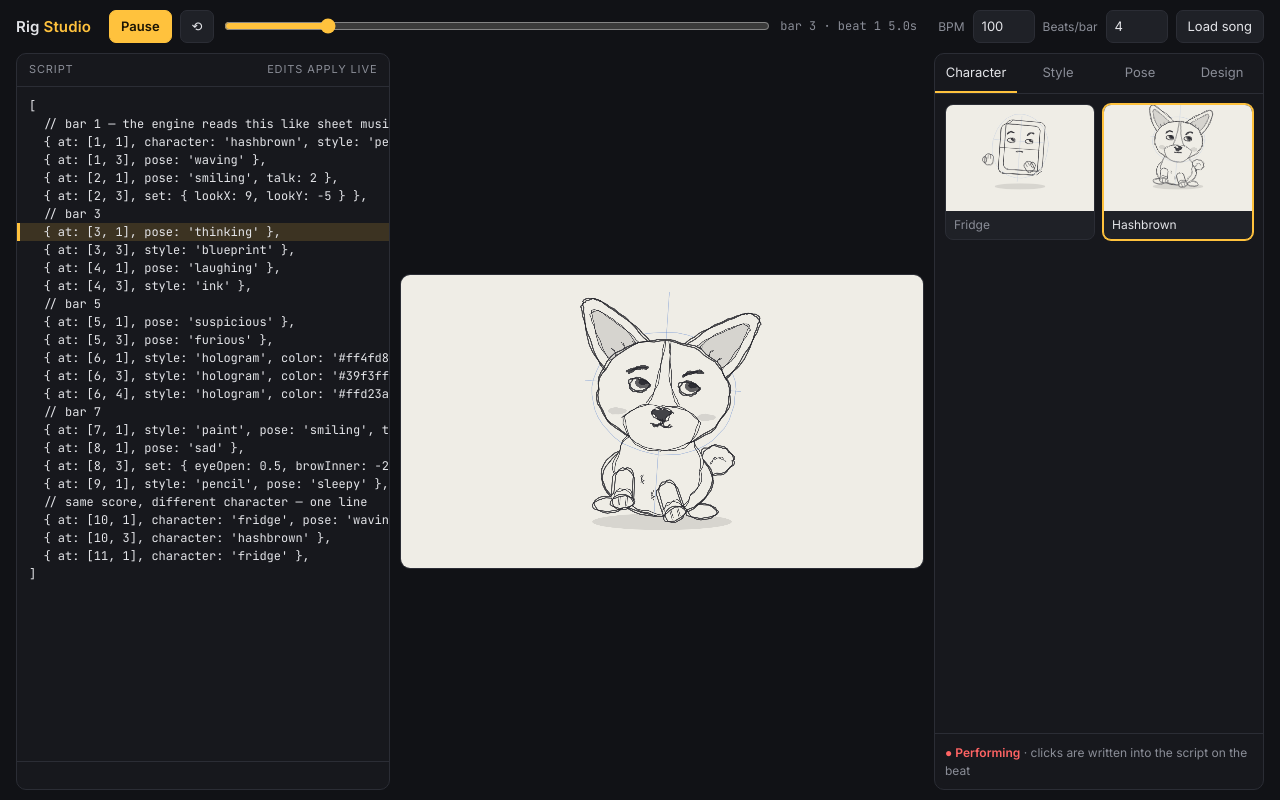
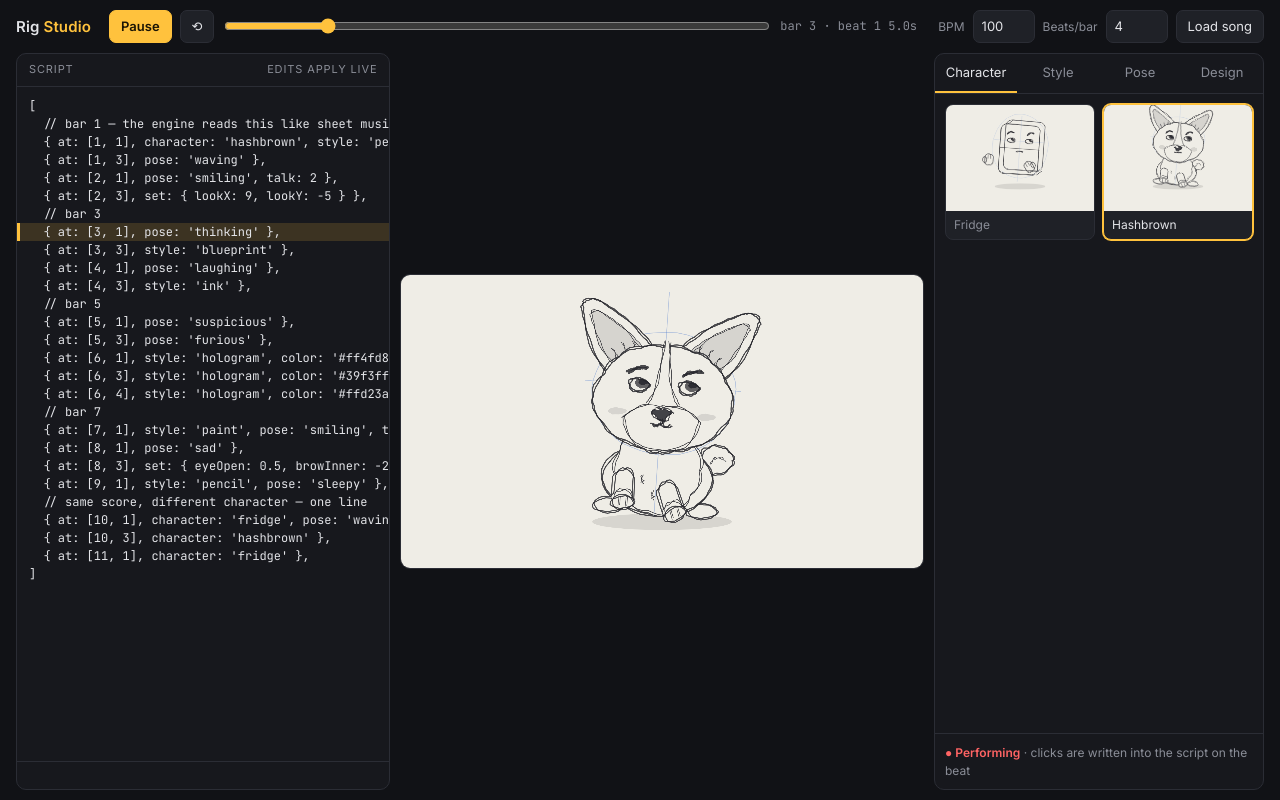
Before and after one commit to rockthemike712/RigStudio, a plain HTML site: page rig-demo/index.html in a window 1280 px wide. Drawn offline with Linux system fonts and the light colour scheme; animation ran at ten frames a second.

Commit message:
Give Hashbrown a tapered, fox-like head shape
Co-Authored-By: Claude Opus 5.5 <noreply@anthropic.com>
Claude-Session: https://claude.ai/code/session_01Ao1x5izNgckcCAZ2fmJxWE

```diff
--- a/rig-demo/index.html
+++ b/rig-demo/index.html
@@ -318,7 +318,10 @@ const CHARACTERS = {
       ctx.restore();
     };
     ear(-1, P.earL); ear(1, P.earR);
-    const head = fluff(ellipse(0, -44, 126, 100, 60), 3.5, 14); pen.fill(head, 'fur'); pen.stroke(head);
+    // fox-like head: flatter crown, wide fluffy cheeks, tapering to a narrower chin
+    const R = [quad([0, -134], [56, -138], [88, -108]), quad([88, -108], [128, -76], [134, -26]), quad([134, -26], [130, 28], [60, 58]), quad([60, 58], [26, 72], [0, 72])];
+    const half = R.flatMap((q, i) => i ? q.slice(1) : q), headPts = half.concat(half.slice(1, -1).reverse().map(([x, y]) => [-x, y]));
+    const head = fluff(headPts, 3, 16); pen.fill(head, 'fur'); pen.stroke(head);
     // white mask: muzzle + lower cheeks, with the thin blaze running up the forehead
     const mask = quad([-74, 8], [-60, 72], [0, 70]).concat(quad([0, 70], [60, 72], [74, 8])).concat(quad([74, 8], [40, -26], [0, -18])).concat(quad([0, -18], [-40, -26], [-74, 8]));
     pen.fill(mask, 'white'); pen.stroke(mask, true, .65);
```
